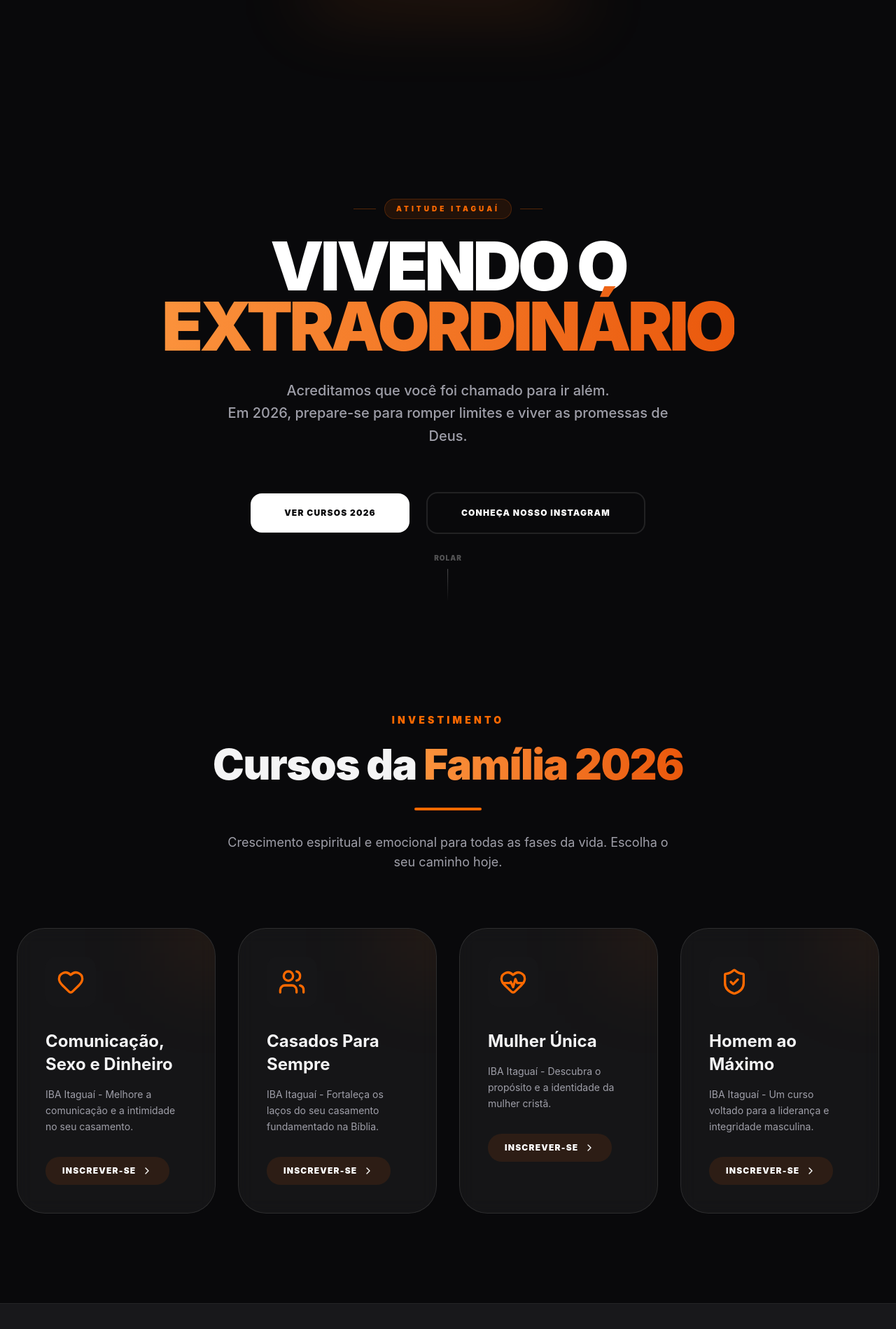
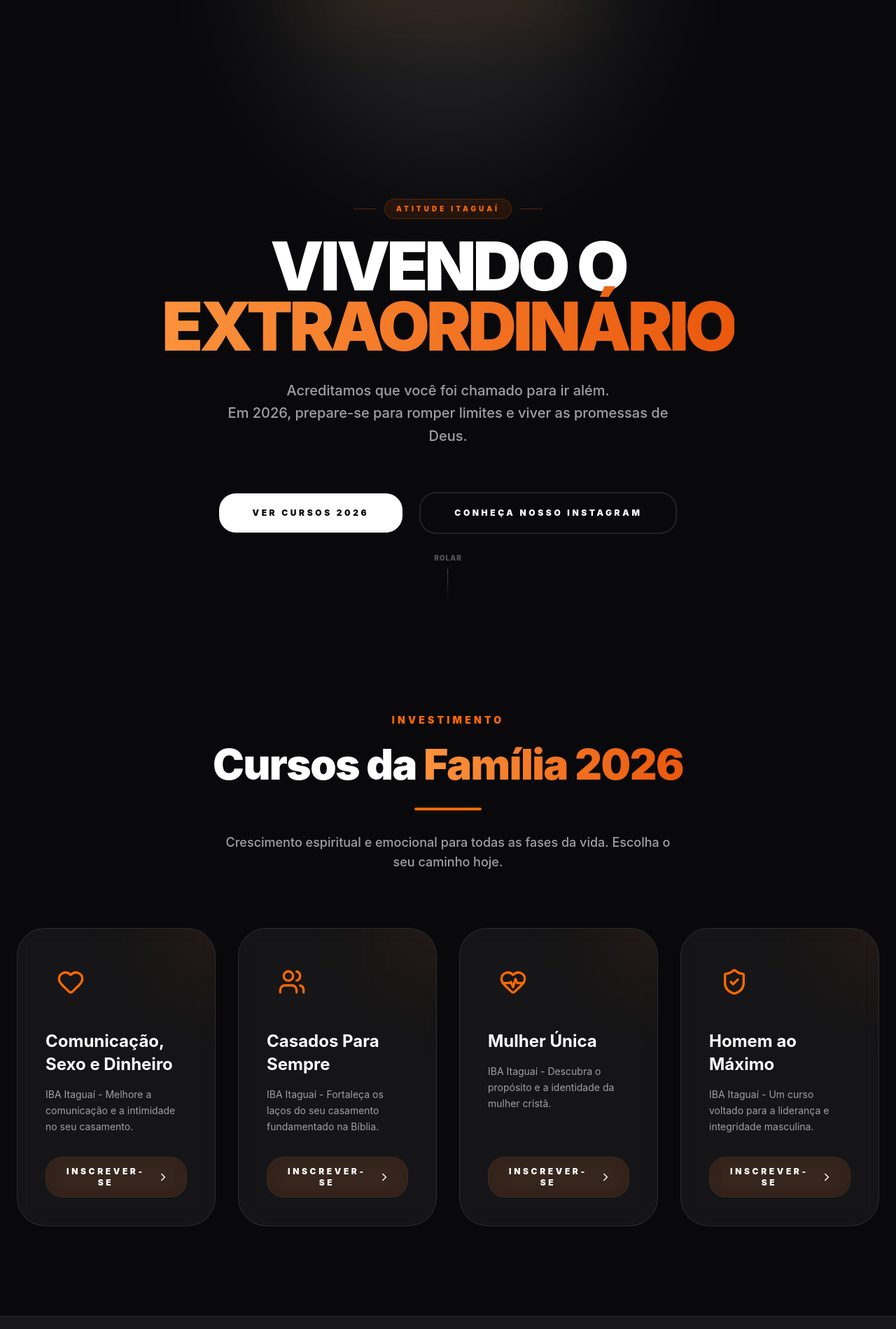
Before and after one commit to hebertabchm-dotcom/atitude-itaguai-links, a React (Vite) app: page / in a window 1280 px wide. Shown: the part 661-2560 px from the top of the page at 70% size. Built offline with nearby package versions, Linux system fonts and the light colour scheme.

Commit message:
feat: implement audit-driven UI refinements, global Button component, and parallax effects

```diff
--- a/src/components/Batismo.tsx
+++ b/src/components/Batismo.tsx
@@ -1,29 +1,36 @@
-import { motion } from 'framer-motion';
-import { ArrowRight, Sparkles, Heart } from 'lucide-react';
+import { motion, useScroll, useTransform } from 'framer-motion';
+import { useRef } from 'react';
+import { Sparkles, Heart } from 'lucide-react';
+import Button from './ui/Button';
 import baptismPool from '../assets/baptism-pool.jpg';
 
 const Batismo = () => {
+  const ref = useRef(null);
+  const { scrollYProgress } = useScroll({
+    target: ref,
+    offset: ["start end", "end start"]
+  });
+
+  const y = useTransform(scrollYProgress, [0, 1], ["-10%", "10%"]);
+
   return (
-    <section id="batismo" className="relative min-h-[95vh] flex items-center justify-center py-24 md:py-32 px-6 overflow-hidden">
-      {/* Immersive Background Image with Premium Multi-layer Treatment */}
+    <section ref={ref} id="batismo" className="relative min-h-[95vh] flex items-center justify-center py-24 md:py-32 px-6 overflow-hidden">
+      {/* Immersive Parallax Background */}
       <div className="absolute inset-0 z-0">
         <motion.img
-          initial={{ scale: 1.1, filter: "blur(0px)" }}
-          whileInView={{ scale: 1 }}
-          transition={{ duration: 15, ease: "easeOut" }}
+          style={{ y }}
           src={baptismPool}
-          className="w-full h-full object-cover object-center"
+          className="w-full h-[120%] object-cover object-center"
           alt="Batismo"
         />
-        {/* Advanced Layered Overlays for Ultimate Depth and Legibility */}
-        <div className="absolute inset-0 bg-zinc-950/80 backdrop-blur-[1px] z-10" />
+        {/* Advanced Layered Overlays */}
+        <div className="absolute inset-0 bg-zinc-950/85 backdrop-blur-[1px] z-10" />
         <div className="absolute inset-0 bg-gradient-to-r from-zinc-950 via-zinc-950/40 to-transparent z-10" />
         <div className="absolute inset-0 bg-gradient-to-b from-transparent via-transparent to-zinc-950 z-10" />
-        {/* Dynamic Light Overlay */}
         <div className="absolute inset-0 bg-[radial-gradient(circle_at_20%_30%,rgba(6,182,212,0.15),transparent_50%)] z-10" />
       </div>
 
-      {/* Celebratory Floating Elements (Liquid Tech) */}
+      {/* Celebratory Floating Elements */}
       <div className="absolute inset-0 z-20 pointer-events-none">
         {[...Array(12)].map((_, i) => (
           <motion.div
@@ -51,7 +58,6 @@
 
       <div className="max-w-7xl mx-auto relative z-30 w-full">
         <div className="flex flex-col items-center lg:items-start max-w-4xl">
-
           <motion.div
             initial={{ opacity: 0, y: 50 }}
             whileInView={{ opacity: 1, y: 0 }}
@@ -60,7 +66,6 @@
             className="flex flex-col gap-10 md:gap-14 text-center lg:text-left"
           >
             <div className="space-y-8 md:space-y-12">
-              {/* Badge - Highlighting Joy & Invitation */}
               <motion.div
                 initial={{ opacity: 0, scale: 0.8 }}
                 whileInView={{ opacity: 1, scale: 1 }}
@@ -89,25 +94,13 @@
               </p>
             </div>
 
-            {/* CTA Area - Ultra-Modern Ornamental Button (Bug Fixed) */}
             <div className="flex flex-col sm:flex-row items-center gap-12 pt-8">
-              <motion.a
+              <Button
+                label="Quero me Batizar"
                 href="https://www.e-inscricao.com/atitudeitaguai/batismofev"
-                target="_blank"
-                rel="noopener noreferrer"
-                whileHover={{ scale: 1.05, y: -8 }}
-                whileTap={{ scale: 0.95 }}
-                className="w-full sm:w-auto group relative flex items-center justify-center gap-8 bg-white text-zinc-950 px-16 py-8 md:px-24 md:py-10 rounded-[3rem] font-black text-xs md:text-sm uppercase tracking-[0.5em] shadow-[0_40px_100px_-20px_rgba(255,255,255,0.3)] hover:shadow-[0_50px_120px_-20px_rgba(255,255,255,0.5)] transition-all duration-700 overflow-hidden"
-              >
-                <span className="relative z-10">Quero me Batizar</span>
-                <ArrowRight className="w-6 h-6 relative z-10 group-hover:translate-x-4 transition-transform duration-500" />
-
-                {/* Ornamental Glass Shine Effect */}
-                <div className="absolute inset-0 bg-gradient-to-r from-transparent via-cyan-400/20 to-transparent -translate-x-full group-hover:translate-x-full transition-transform duration-1000" />
-
-                {/* Fixed Background Mask to prevent "Ghosting" - Using only essential layers */}
-                <div className="absolute inset-0 bg-zinc-100 opacity-0 group-hover:opacity-10 transition-opacity duration-500" />
-              </motion.a>
+                variant="white"
+                className="w-full sm:w-auto shadow-[0_40px_100px_-20px_rgba(255,255,255,0.3)] !rounded-[3rem] px-16 py-8 md:px-24 md:py-10"
+              />
 
               <div className="flex flex-col gap-3 items-center sm:items-start px-4">
                 <div className="flex items-center gap-4">
@@ -128,8 +121,7 @@
         </div>
       </div>
 
-      {/* High-End Bottom Tech Divider */}
-      <div className="absolute bottom-0 left-0 w-full h-px bg-gradient-to-r from-transparent via-cyan-500/40 to-transparent" />
+      <div className="absolute bottom-0 left-0 w-full h-24 bg-gradient-to-t from-zinc-950 to-transparent z-40" />
     </section>
   );
 };
--- a/src/components/FamilyCourses.tsx
+++ b/src/components/FamilyCourses.tsx
@@ -1,5 +1,6 @@
 import { motion } from 'framer-motion';
 import { Users, Heart, ShieldCheck, HeartPulse, ChevronRight } from 'lucide-react';
+import Button from './ui/Button';
 
 const courses = [
   {
@@ -40,9 +41,9 @@
         viewport={{ once: true }}
       >
         <h3 className="text-orange-500 font-black uppercase tracking-[0.3em] text-[10px] md:text-sm mb-4">Investimento</h3>
-        <h2 className="text-3xl sm:text-4xl md:text-6xl font-black mb-6 tracking-tight leading-tight">Cursos da <span className="text-gradient">Família 2026</span></h2>
+        <h2 className="text-3xl sm:text-4xl md:text-6xl font-black mb-6 tracking-tight leading-tight text-white">Cursos da <span className="text-gradient">Família 2026</span></h2>
         <div className="w-24 h-1 bg-orange-500 mx-auto rounded-full mb-8" />
-        <p className="text-zinc-400 text-base md:text-lg max-w-2xl mx-auto px-4">
+        <p className="text-zinc-400 text-base md:text-lg max-w-2xl mx-auto px-4 font-medium">
           Crescimento espiritual e emocional para todas as fases da vida. Escolha o seu caminho hoje.
         </p>
       </motion.div>
@@ -51,7 +52,7 @@
         {courses.map((course, index) => (
           <motion.div
             key={index}
-            className="group relative glass p-10 rounded-[2.5rem] hover:bg-white/5 transition-all duration-500 overflow-hidden"
+            className="group relative glass p-10 rounded-[2.5rem] hover:bg-white/5 transition-all duration-500 overflow-hidden flex flex-col h-full"
             initial={{ opacity: 0, y: 20 }}
             whileInView={{ opacity: 1, y: 0 }}
             viewport={{ once: true }}
@@ -63,17 +64,16 @@
                {course.icon}
             </div>
 
-            <h3 className="text-2xl font-bold mb-4 relative z-10 leading-snug">{course.title}</h3>
-            <p className="text-zinc-400 text-sm mb-8 leading-relaxed relative z-10">{course.description}</p>
+            <h3 className="text-2xl font-bold mb-4 relative z-10 leading-snug text-white">{course.title}</h3>
+            <p className="text-zinc-400 text-sm mb-8 leading-relaxed relative z-10 flex-grow">{course.description}</p>
 
-            <a
+            <Button
+              label="Inscrever-se"
               href={course.link}
-              target="_blank"
-              rel="noopener noreferrer"
-              className="inline-flex items-center gap-2 text-white font-black text-xs uppercase tracking-widest bg-orange-500/10 px-6 py-3 rounded-full hover:bg-orange-500 hover:shadow-[0_0_20px_rgba(249,115,22,0.4)] transition-all relative z-10"
-            >
-              Inscrever-se <ChevronRight className="w-4 h-4" />
-            </a>
+              variant="glass"
+              icon={ChevronRight}
+              className="w-full !px-6 !py-3 bg-orange-500/10 border-orange-500/20 hover:bg-orange-500 hover:border-orange-500"
+            />
           </motion.div>
         ))}
       </div>
--- a/src/components/Hero.tsx
+++ b/src/components/Hero.tsx
@@ -1,19 +1,38 @@
-import { motion } from 'framer-motion';
+import { motion, useScroll, useTransform } from 'framer-motion';
+import { useRef } from 'react';
+import Button from './ui/Button';
 import yearlyMessage from '../assets/yearly-message.png';
 import logoCircle from '../assets/logo-circle.jpg';
 
 const Hero = () => {
+  const ref = useRef(null);
+  const { scrollYProgress } = useScroll({
+    target: ref,
+    offset: ["start start", "end start"]
+  });
+
+  const y1 = useTransform(scrollYProgress, [0, 1], ["0%", "50%"]);
+  const y2 = useTransform(scrollYProgress, [0, 1], ["0%", "20%"]);
+  const rotate = useTransform(scrollYProgress, [0, 1], [0, 15]);
+
   return (
-    <section className="relative min-h-[90vh] md:min-h-screen flex flex-col items-center justify-center text-center px-6 pt-32 pb-32 overflow-hidden">
-      {/* Dynamic Background Elements */}
-      <div className="absolute top-1/4 left-1/4 w-[600px] h-[600px] bg-orange-600/10 blur-[150px] rounded-full -z-10 animate-pulse" />
-      <div className="absolute bottom-1/4 right-1/4 w-[400px] h-[400px] bg-orange-900/10 blur-[120px] rounded-full -z-10" />
+    <section ref={ref} className="relative min-h-[90vh] md:min-h-screen flex flex-col items-center justify-center text-center px-6 pt-32 pb-32 overflow-hidden">
+      {/* Parallax Background Elements */}
+      <motion.div
+        style={{ y: y1 }}
+        className="absolute top-1/4 left-1/4 w-[600px] h-[600px] bg-orange-600/10 blur-[150px] rounded-full -z-10 animate-pulse"
+      />
+      <motion.div
+        style={{ y: y2 }}
+        className="absolute bottom-1/4 right-1/4 w-[400px] h-[400px] bg-orange-900/10 blur-[120px] rounded-full -z-10"
+      />
 
-      <div className="max-w-6xl mx-auto flex flex-col items-center">
+      <div className="max-w-6xl mx-auto flex flex-col items-center relative z-10">
         <motion.div
           initial={{ opacity: 0, scale: 0.8, y: 30 }}
           animate={{ opacity: 1, scale: 1, y: 0 }}
           transition={{ duration: 1, type: "spring" }}
+          style={{ y: y2 }}
           className="mb-8 md:mb-12 relative"
         >
           {/* Main Visual */}
@@ -26,9 +45,10 @@
             />
           </div>
 
-          {/* Floating Branding Icon */}
+          {/* Floating Branding Icon with Parallax Rotation */}
           <motion.div
             className="absolute -top-10 -right-10 h-24 w-24 rounded-full glass p-1 shadow-2xl hidden lg:block"
+            style={{ rotate }}
             animate={{ y: [0, -15, 0] }}
             transition={{ duration: 6, repeat: Infinity, ease: "easeInOut" }}
           >
@@ -72,26 +92,23 @@
             transition={{ delay: 0.6 }}
             className="pt-4 md:pt-8 flex flex-col sm:flex-row items-center justify-center gap-4 md:gap-6"
           >
-            <a
+            <Button
+              label="Ver Cursos 2026"
               href="#cursos"
-              className="w-full sm:w-auto group relative bg-white text-zinc-950 px-10 md:px-12 py-4 md:py-5 rounded-2xl font-black text-[10px] md:text-xs uppercase tracking-widest hover:shadow-[0_0_40px_rgba(255,255,255,0.2)] transition-all overflow-hidden"
-            >
-              <span className="relative z-10 transition-colors group-hover:text-white">Ver Cursos 2026</span>
-              <div className="absolute inset-0 bg-orange-600 translate-y-full group-hover:translate-y-0 transition-transform duration-300" />
-            </a>
-            <a
+              variant="white"
+              className="w-full sm:w-auto"
+            />
+            <Button
+              label="Conheça Nosso Instagram"
               href="https://www.instagram.com/atitude.itaguai/"
-              target="_blank"
-              rel="noopener noreferrer"
-              className="w-full sm:w-auto px-10 md:px-12 py-4 md:py-5 rounded-2xl border-2 border-white/10 font-black text-[10px] md:text-xs uppercase tracking-widest text-white hover:bg-white/5 hover:border-white/20 transition-all active:scale-95"
-            >
-              Conheça Nosso Instagram
-            </a>
+              variant="outline"
+              className="w-full sm:w-auto"
+            />
           </motion.div>
         </div>
       </div>
 
-      {/* Scroll indicator - hidden on very small screens to avoid overlaps */}
+      {/* Scroll indicator */}
       <motion.div
         animate={{ y: [0, 10, 0] }}
         transition={{ duration: 2, repeat: Infinity }}
--- a/src/components/TrainingCourses.tsx
+++ b/src/components/TrainingCourses.tsx
@@ -1,5 +1,6 @@
 import { motion } from 'framer-motion';
 import { BookOpen, Flame, ArrowUpRight } from 'lucide-react';
+import Button from './ui/Button';
 
 const TrainingCourses = () => {
   return (
@@ -11,8 +12,8 @@
         viewport={{ once: true }}
       >
         <span className="text-orange-500 font-black uppercase tracking-[0.3em] md:tracking-[0.4em] text-[10px] md:text-xs mb-4 inline-block">Liderança & Fé</span>
-        <h2 className="text-3xl sm:text-4xl md:text-6xl font-black mb-6 tracking-tight leading-tight px-4">Cursos de <span className="text-gradient">Formação</span></h2>
-        <p className="text-zinc-400 text-base md:text-lg max-w-xl mx-auto leading-relaxed px-4">
+        <h2 className="text-3xl sm:text-4xl md:text-6xl font-black mb-6 tracking-tight leading-tight px-4 text-white">Cursos de <span className="text-gradient">Formação</span></h2>
+        <p className="text-zinc-400 text-base md:text-lg max-w-xl mx-auto leading-relaxed px-4 font-medium">
           Capacitação teológica e prática para você servir ao Senhor com excelência e paixão.
         </p>
       </motion.div>
@@ -20,44 +21,43 @@
       <div className="grid grid-cols-1 md:grid-cols-2 gap-10">
         {/* Membresia */}
         <motion.div
-          className="group relative flex flex-col items-start bg-zinc-900/40 p-12 rounded-[2.5rem] border border-white/5 hover:border-orange-500/40 transition-all duration-500 overflow-hidden"
+          className="group relative flex flex-col items-start bg-zinc-900/40 p-12 rounded-[2.5rem] border border-white/5 hover:border-orange-500/40 transition-all duration-500 overflow-hidden min-h-[450px]"
           initial={{ opacity: 0, scale: 0.95 }}
           whileInView={{ opacity: 1, scale: 1 }}
           viewport={{ once: true }}
         >
           <div className="absolute top-0 right-0 p-8 opacity-5 group-hover:opacity-10 transition-opacity">
-            <BookOpen className="w-32 h-32" />
+            <BookOpen className="w-32 h-32 text-white" />
           </div>
 
           <div className="w-16 h-16 bg-orange-500/10 rounded-2xl flex items-center justify-center mb-8 group-hover:bg-orange-500 group-hover:rotate-6 transition-all duration-500">
             <BookOpen className="w-8 h-8 text-orange-500 group-hover:text-white" />
           </div>
 
-          <h3 className="text-3xl font-black mb-4 tracking-tight">Curso de Membresia</h3>
-          <p className="text-zinc-400 mb-10 text-lg leading-relaxed flex-grow">
+          <h3 className="text-3xl font-black mb-4 tracking-tight text-white">Curso de Membresia</h3>
+          <p className="text-zinc-400 mb-10 text-lg leading-relaxed flex-grow font-medium">
             Dê o próximo passo na sua jornada. Entenda nossa visão, valores e como você pode fazer parte desta família.
           </p>
 
-          <a
+          <Button
+            label="Começar Agora"
             href="https://www.e-inscricao.com/atitudeitaguai/membresia2026"
-            target="_blank"
-            rel="noopener noreferrer"
-            className="flex items-center gap-3 bg-zinc-800 px-8 py-3.5 rounded-2xl text-white font-bold hover:bg-orange-500 hover:shadow-[0_0_20px_rgba(249,115,22,0.3)] transition-all"
-          >
-            Começar Agora <ArrowUpRight className="w-5 h-5" />
-          </a>
+            variant="glass"
+            icon={ArrowUpRight}
+            className="bg-zinc-800 hover:bg-orange-500"
+          />
         </motion.div>
 
         {/* Escola do Avivamento */}
         <motion.div
-          className="group relative flex flex-col items-start bg-zinc-900/40 p-12 rounded-[2.5rem] border border-white/5 hover:border-orange-500/40 transition-all duration-500 overflow-hidden"
+          className="group relative flex flex-col items-start bg-zinc-900/40 p-12 rounded-[2.5rem] border border-white/5 hover:border-orange-500/40 transition-all duration-500 overflow-hidden min-h-[450px]"
           initial={{ opacity: 0, scale: 0.95 }}
           whileInView={{ opacity: 1, scale: 1 }}
           viewport={{ once: true }}
           transition={{ delay: 0.2 }}
         >
           <div className="absolute top-0 right-0 p-8 opacity-5 group-hover:opacity-10 transition-opacity">
-            <Flame className="w-32 h-32" />
+            <Flame className="w-32 h-32 text-white" />
           </div>
 
           <div className="w-16 h-16 bg-orange-500/10 rounded-2xl flex items-center justify-center mb-8 group-hover:bg-orange-500 group-hover:-rotate-6 transition-all duration-500">
@@ -65,18 +65,17 @@
           </div>
 
           <h3 className="text-3xl font-black mb-4 tracking-tight text-gradient">Escola do Avivamento</h3>
-          <p className="text-zinc-400 mb-10 text-lg leading-relaxed flex-grow">
+          <p className="text-zinc-400 mb-10 text-lg leading-relaxed flex-grow font-medium">
             Um mergulho profundo no sobrenatural de Deus. Ative seus dons e prepare-se para o mover extraordinário do Espírito.
           </p>
 
-          <a
+          <Button
+            label="Inscrever-se"
             href="https://www.e-inscricao.com/atitudeitaguai/escoladoavivamento2026"
-            target="_blank"
-            rel="noopener noreferrer"
-            className="flex items-center gap-3 bg-zinc-800 px-8 py-3.5 rounded-2xl text-white font-bold hover:bg-orange-500 hover:shadow-[0_0_20px_rgba(249,115,22,0.3)] transition-all"
-          >
-            Inscrever-se <ArrowUpRight className="w-5 h-5" />
-          </a>
+            variant="glass"
+            icon={ArrowUpRight}
+            className="bg-zinc-800 hover:bg-orange-500"
+          />
         </motion.div>
       </div>
     </section>
--- /dev/null
+++ b/src/components/ui/Button.tsx
@@ -0,0 +1,55 @@
+import { motion } from 'framer-motion';
+import { LucideIcon } from 'lucide-react';
+
+interface ButtonProps {
+  label: string;
+  href: string;
+  variant?: 'white' | 'orange' | 'outline' | 'glass';
+  icon?: LucideIcon;
+  target?: string;
+  className?: string;
+}
+
+const Button = ({
+  label,
+  href,
+  variant = 'white',
+  icon: Icon,
+  target,
+  className = ''
+}: ButtonProps) => {
+  const isExternal = href.startsWith('http');
+  const anchorProps = isExternal ? { target: target || '_blank', rel: 'noopener noreferrer' } : {};
+
+  const variants = {
+    white: "bg-white text-zinc-950 hover:shadow-[0_20px_50px_rgba(255,255,255,0.2)]",
+    orange: "bg-orange-600 text-white hover:bg-orange-700 hover:shadow-[0_20px_50px_rgba(249,115,22,0.3)]",
+    outline: "border-2 border-white/10 text-white hover:bg-white/5 hover:border-white/20",
+    glass: "glass-dark text-white border border-white/10 hover:bg-white/10"
+  };
+
+  return (
+    <motion.a
+      href={href}
+      {...anchorProps}
+      whileHover={{ y: -5, scale: 1.02 }}
+      whileTap={{ scale: 0.98 }}
+      className={`
+        relative group flex items-center justify-center gap-3
+        px-10 md:px-12 py-4 md:py-5 rounded-2xl md:rounded-[1.5rem]
+        font-black text-[10px] md:text-xs uppercase tracking-[0.3em]
+        transition-all duration-500 overflow-hidden text-center
+        ${variants[variant]}
+        ${className}
+      `}
+    >
+      <span className="relative z-10">{label}</span>
+      {Icon && <Icon className="w-4 h-4 md:w-5 md:h-5 relative z-10 transition-transform group-hover:translate-x-1" />}
+
+      {/* Universal Interaction Backdrop Mask */}
+      <div className="absolute inset-x-0 bottom-0 h-1/2 bg-gradient-to-t from-black/5 to-transparent opacity-0 group-hover:opacity-100 transition-opacity duration-500" />
+    </motion.a>
+  );
+};
+
+export default Button;
```
Also changed, not shown: src/components/VidaVitoriosa.tsx (+13 -17 lines).
